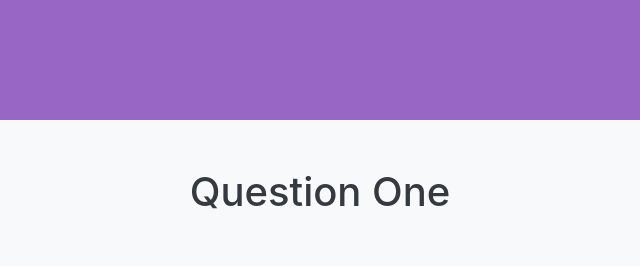
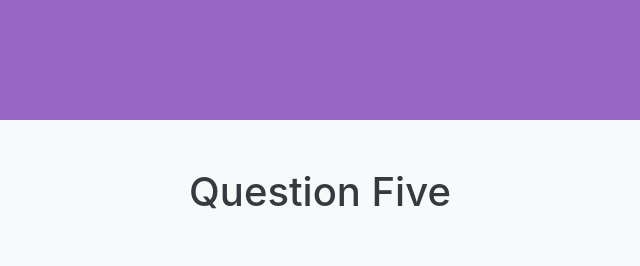
Before and after one commit to Williamreyes777/GH_ICT9Topaz_Q3SW1_Reyes.html, a plain HTML site: page question 5.html in a window 1280 px wide. Shown: the top 266 px of the page, 320-960 px from the left. Drawn offline with nearby package versions, Linux system fonts and the light colour scheme.

Commit message:
Update question 5.html

```diff
--- a/question 5.html
+++ b/question 5.html
@@ -13,7 +13,7 @@
 <body>
 	<br><br><br><br><br>
 <div class="container text-dark bg-light"><br><br>
-    <center><h1>Question One</h1></center><br><br>
+    <center><h1>Question Five</h1></center><br><br>
     <center><div style="font-size: 30px;">Which of the following is a webpage for testing purposes?</div></center><br><br><br>
     <center><a href="wrong.html" style="margin-right: 15px;"><button type="button" class="btn btn-primary btn-lg">console.log()</button></a>
     <a href="wrong.html"  style="margin-right: 15px;"><button type="button" class="btn btn-primary btn-lg">innerHTML</button></a>
```
